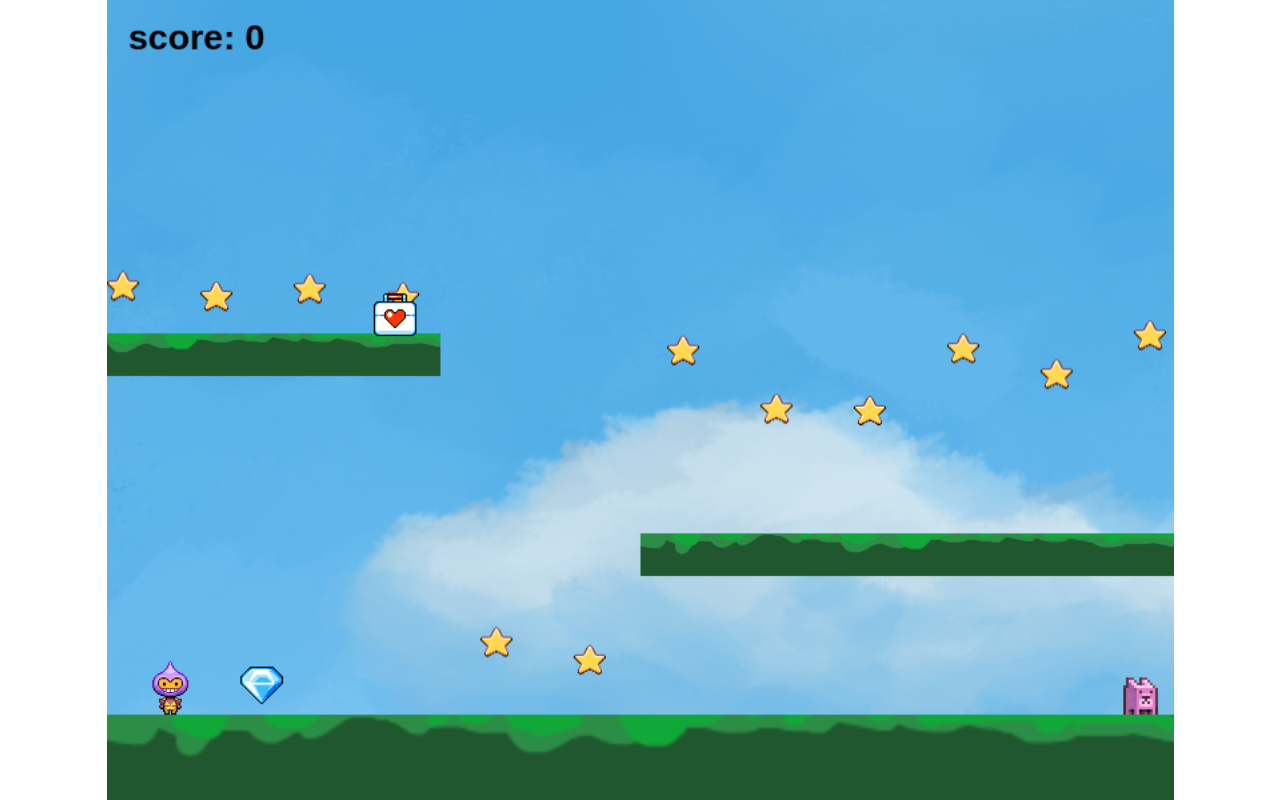
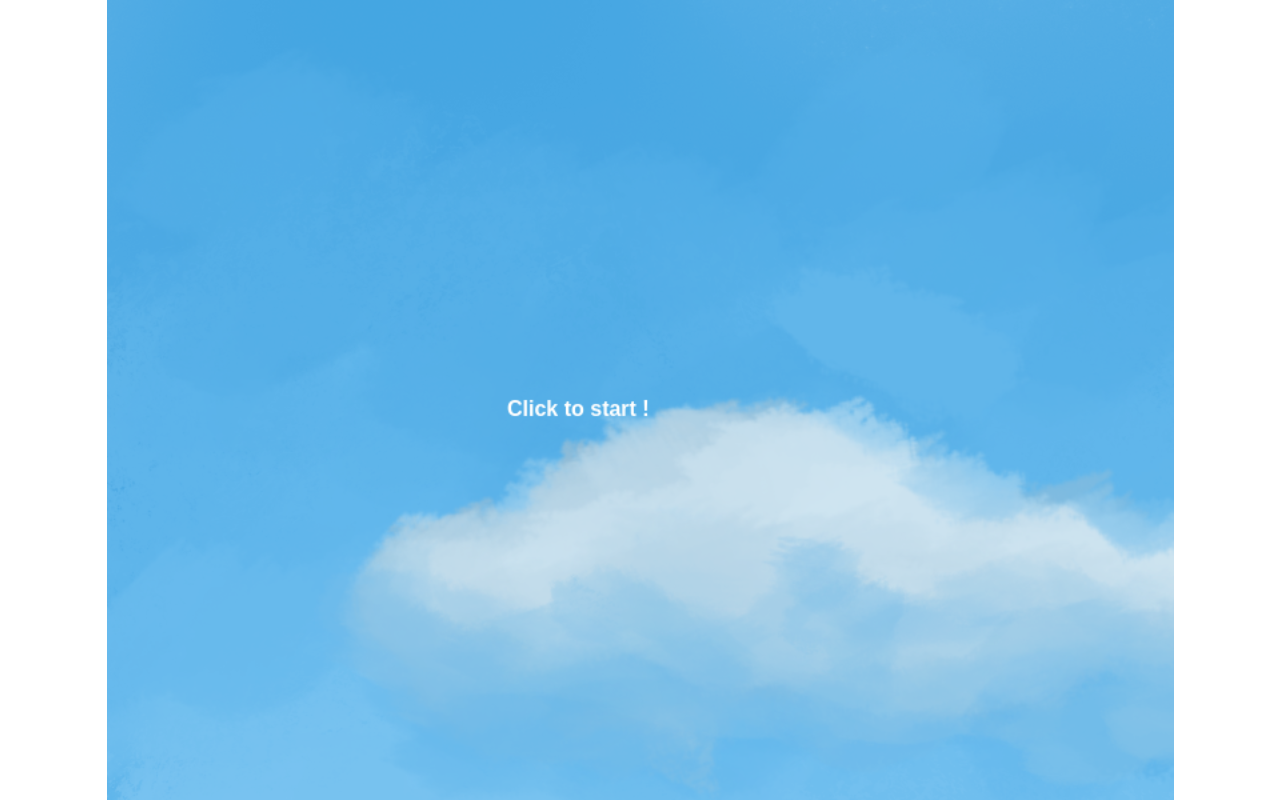
Before and after one commit to N07070/PhaserPlatefromTest, a plain HTML site: page index.html in a window 1280 px wide. Drawn offline with Linux system fonts and the light colour scheme; animation ran at ten frames a second.

Commit message:
Added a few files, changed the way the game if handeld, and added a menu and a game over screen. ( WIP )

```diff
--- a/index.html
+++ b/index.html
@@ -4,6 +4,11 @@
 	<meta charset="UTF-8" />
     <title>Phaser - Making your first game, part 9</title>
 	<script type="text/javascript" src="js/phaser.min.js"></script>
+	<script type="text/javascript" src="js/game.js"></script>
+	<script type="text/javascript" src="js/game_over.js"></script>
+	<script type="text/javascript" src="js/menu.js"></script>
+	<script type="text/javascript" src="js/main.js"></script>
+
     <style type="text/css">
         body {
             margin: 0;
@@ -15,7 +20,5 @@
 </head>
 <body>
 
-<script type="text/javascript" src="js/game.js"></script>
-
 </body>
 </html>
--- a/js/game.js
+++ b/js/game.js
@@ -1,7 +1,21 @@
+var player;
+var player_life = 100;
+var platforms;
+var cursors;
 
-var game = new Phaser.Game(800, 600, Phaser.AUTO, '', { preload: preload, create: create, update: update });
+var mob;
+var move = 0;
 
-function preload() {
+var stars;
+var score = 0;
+var scoreText
+
+var speed_bonus_potion = 1;
+var gravity_player = 500;
+
+var Game = {
+
+    preload: function() {
 
         // The environnement
         game.load.image('sky', 'assets/sky.png');
@@ -21,22 +35,9 @@ function preload() {
         this.scale.pageAlignVertically = true;
         this.scale.setScreenSize(true);
 
-}
+    },
 
-var player;
-var platforms;
-var cursors;
-var mob;
-var move = 0;
-
-var stars;
-var score = 0;
-var scoreText
-
-var speed_bonus_potion = 1;
-var gravity_player = 500;
-
-function create() {
+    create: function() {
 
         //  We're going to be using physics, so enable the Arcade Physics system
         game.physics.startSystem(Phaser.Physics.ARCADE);
@@ -119,14 +120,17 @@ function create() {
         gravity_potion = diamond.create(100,500,'diamond');
 
         //  The score
-    scoreText = game.add.text(16, 16, 'score: 0', { fontSize: '32px', fill: '#000' });
+        scoreText = game.add.text(16, 16, 'Score: 0', { fontSize: '32px', fill: '#000' });
+
+        // The player's life
+        player_life_text = game.add.text(650, 16, 'Life: 100', { fontSize: '32px', fill: '#000' });
 
         //  Our controls.
         cursors = game.input.keyboard.createCursorKeys();
 
-}
+    },
 
-function update() {
+    update: function() {
 
         //  Collide the player and the stars with the platforms
         game.physics.arcade.collide(player, platforms);
@@ -135,15 +139,88 @@ function update() {
         game.physics.arcade.collide(diamond, platforms);
         game.physics.arcade.collide(mob, platforms);
 
+
         //  Checks to see if the player overlaps with any of the stars, if he does call the collectStar function
-    game.physics.arcade.overlap(player, stars, collectStar, null, this);
+        game.physics.arcade.overlap(player, stars, this.collectStar, null, this);
 
     	// Check if the player touches the first aid kit
-	game.physics.arcade.overlap(player, firstaid, speed_bonus, null, this);
+    	game.physics.arcade.overlap(player, firstaid, this.speed_bonus, null, this);
 
         //Check if the player has the gravity potion
-    game.physics.arcade.overlap(player, diamond, gravity_bonus, null, this);
+        game.physics.arcade.overlap(player, diamond, this.gravity_bonus, null, this);
 
+        // Check if the player or the mob touches each other
+        game.physics.arcade.overlap(player, mob, this.hurt_player, null, this);
+
+        this.move_the_player();
+
+        this.move_the_mob();
+
+    },
+
+    collectStar: function(player, star) {
+
+        // Removes the star from the screen
+        star.kill();
+
+        //  Add and update the score
+        score += 10;
+        scoreText.text = 'Score: ' + score;
+
+    },
+
+    speed_bonus: function(player, firstaid) {
+    	firstaid.kill();
+
+    	speed_bonus_potion = 2;
+
+    },
+
+    gravity_bonus : function(player, diamond) {
+        diamond.kill();
+
+        gravity_player = 200;
+        // The jumping of the player
+        player.body.gravity.y = gravity_player;
+
+
+
+    },
+
+    move_the_mob : function() {
+
+        if(mob.body.blocked.left ){
+            move = 0;
+        }else if (mob.body.blocked.right ) {
+            move = 1;
+        }
+
+        if (move === 1){
+            mob.body.velocity.x = -110;
+            mob.animations.play('left');
+            this.mob_bounce();
+            if(!mob.body.touching.down && mob.body.velocity.y < 0 ){
+                mob.body.velocity.y = -250
+            }
+
+        }else if ( move === 0 ) {
+            mob.body.velocity.x = 110 ;
+            mob.animations.play('right');
+            this.mob_bounce();
+            if(!mob.body.touching.down && mob.body.velocity.y < 0 ){
+                mob.body.velocity.y = -250
+            }
+
+        }else{
+            //  Stand still
+            mob.animations.stop();
+
+            mob.frame = 2;
+        }
+
+    },
+
+    move_the_player: function(){
         //  Reset the players velocity (movement)
         player.body.velocity.x = 0;
 
@@ -181,72 +258,25 @@ function update() {
             player.body.gravity.y = gravity_player;
         }
 
-    move_the_mob();
 
-}
+    },
 
-function collectStar (player, star) {
-
-    // Removes the star from the screen
-    star.kill();
-
-    //  Add and update the score
-    score += 10;
-    scoreText.text = 'Score: ' + score;
-
-}
-
-function speed_bonus (player, firstaid) {
-	firstaid.kill();
-
-	speed_bonus_potion = 2;
-
-}
-
-function gravity_bonus (player, diamond) {
-    diamond.kill();
-
-    gravity_player = 200;
-    // The jumping of the player
-    player.body.gravity.y = gravity_player;
-
-
-
-}
-
-function move_the_mob () {
-
-    if(mob.body.blocked.left ){
-        move = 0;
-    }else if (mob.body.blocked.right ) {
-        move = 1;
-    }
-
-
-
-    if (move === 1){
-        mob.body.velocity.x = -150;
-        mob.animations.play('left');
-        mob_bounce();
-
-    }else if ( move === 0 ) {
-        mob.body.velocity.x = 150 ;
-        mob.animations.play('right');
-        mob_bounce();
-
-    }else{
-        //  Stand still
-        mob.animations.stop();
-
-        mob.frame = 2;
-    }
-
-}
-
-function mob_bounce (){
+    mob_bounce : function(){
         bounce = Math.random() * 10;
 
         if( bounce > 9 && mob.body.touching.down){
             mob.body.velocity.y = -150;
         }
+    },
+
+    hurt_player : function(player,mob){
+
+        player_life -= 10;
+        player_life_text.text = 'Life: ' + player_life;
+
+        if (player_life === 0){
+            game.state.start('game_over');
         }
+
+    }
+};
--- /dev/null
+++ b/js/game_over.js
@@ -0,0 +1,31 @@
+var game_over = {
+
+    preload : function() {
+        // Load the needed image for this game screen.
+        game.load.image('gameover', 'assets/sky.png');
+
+        this.scale.scaleMode = Phaser.ScaleManager.SHOW_ALL;
+        this.scale.pageAlignHorizontally = true;
+        this.scale.pageAlignVertically = true;
+        this.scale.setScreenSize(true);
+    },
+
+    create : function() {
+
+        // Create button to start game like in Menu.
+        this.add.button(0, 0, 'gameover', this.startGame, this);
+
+        // Add text with information about the score from last game.
+        game.add.text(235, 310, "LAST SCORE", { font: "bold 16px sans-serif", fill: "#46c0f9", align: "center"});
+        game.add.text(350, 308, score.toString(), { font: "bold 20px sans-serif", fill: "#fff", align: "center" });
+        game.add.text(350, 300, "Click to restart", { font: "bold 20px sans-serif", fill: "#fff", align: "center" });
+    },
+
+    startGame: function () {
+
+        // Change the state back to Game.
+        this.state.start('Game');
+
+    }
+
+};
--- /dev/null
+++ b/js/main.js
@@ -0,0 +1,16 @@
+// Create the game
+var game ;
+
+game = new Phaser.Game(800, 600, Phaser.AUTO, '');
+
+// Create a new state for the menu
+game.state.add('menu', menu);
+
+// Adding the Game state.
+game.state.add('Game', Game);
+
+// Add the Game Over state
+game.state.add('game_over', game_over);
+
+// Start the menu
+game.state.start('menu');
--- /dev/null
+++ b/js/menu.js
@@ -0,0 +1,30 @@
+var menu = {
+
+    preload : function() {
+        // Load all the needed resources for the menu.
+        game.load.image('menu', './assets/sky.png');
+
+        this.scale.scaleMode = Phaser.ScaleManager.SHOW_ALL;
+        this.scale.pageAlignHorizontally = true;
+        this.scale.pageAlignVertically = true;
+        this.scale.setScreenSize(true);
+    },
+
+    create : function () {
+
+        // Add menu screen.
+        // It will act as a button to start the game.
+        this.add.button(0, 0, 'menu', this.startGame, this);
+        game.add.text(300, 300, "Click to start !", { font: "bold 16px sans-serif", fill: "#fff", align: "center"});
+
+
+    },
+
+    startGame : function () {
+
+        // Change the state to the actual game.
+        this.state.start('Game');
+
+    }
+
+};
```
Lines whose indentation alone changed are shown as unchanged.
